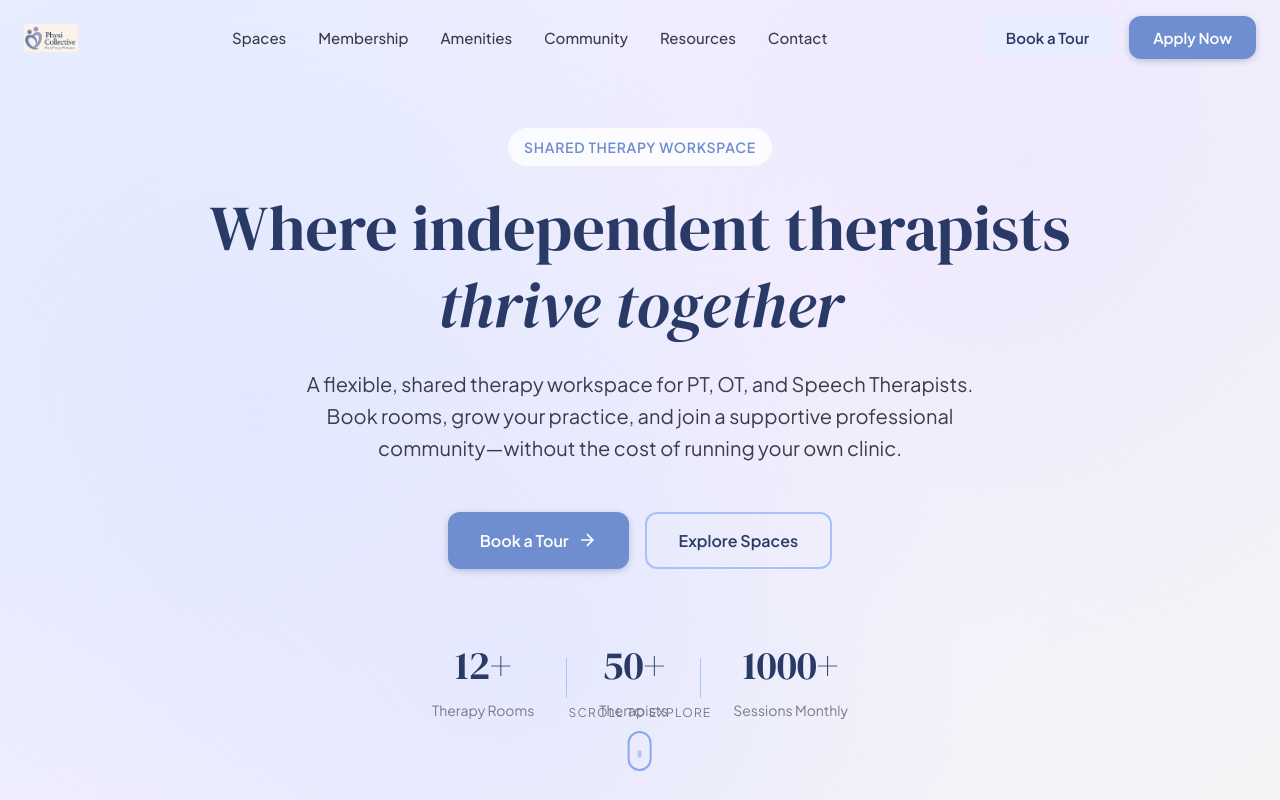
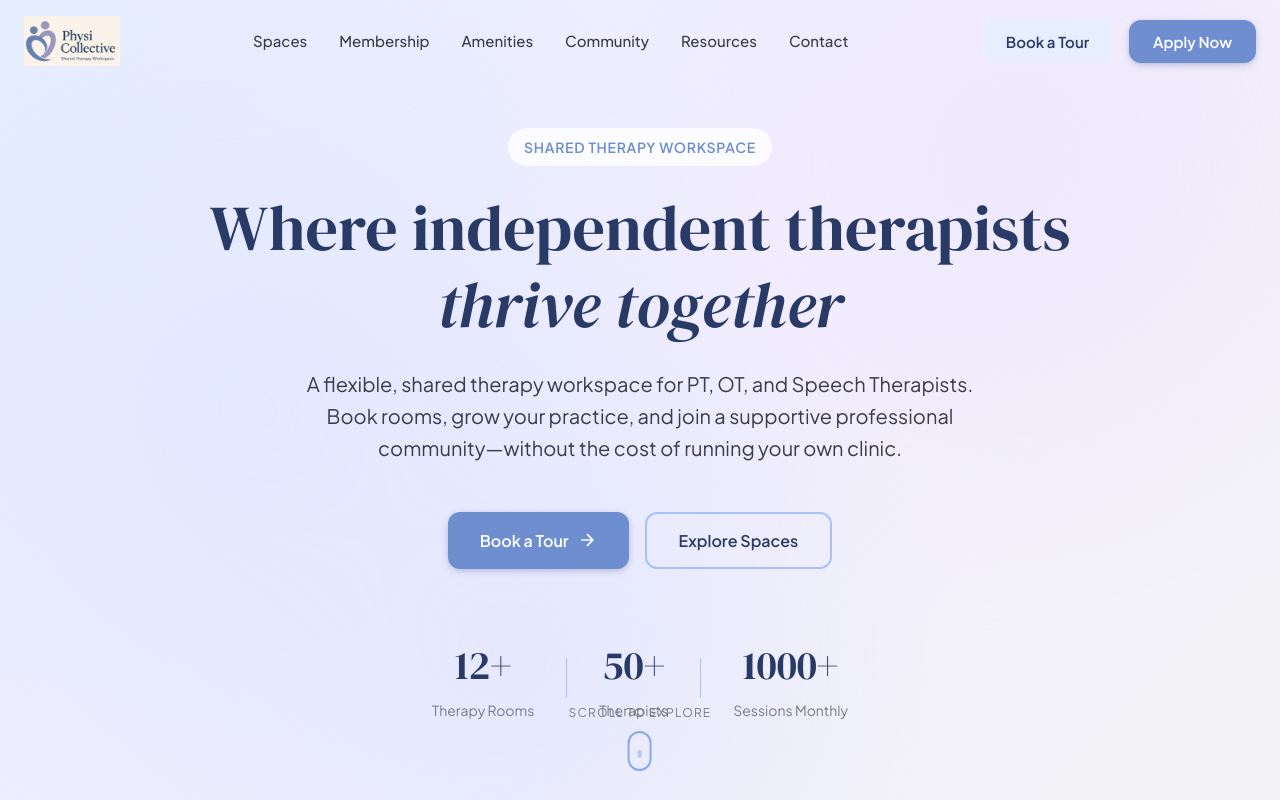
Before and after one commit to TreeRoger/PhysiCollective_Website, a plain HTML site: page index.html in a window 1280 px wide. Shown: the top 800 px of the page. Drawn offline with Linux system fonts and the light colour scheme.

Commit message:
Increase logo size to 50px

```diff
--- a/styles.css
+++ b/styles.css
@@ -301,7 +301,7 @@ h4 { font-size: 1.25rem; }
 }
 
 .logo-img {
-    height: 28px;
+    height: 50px;
     width: auto;
 }
 
```
